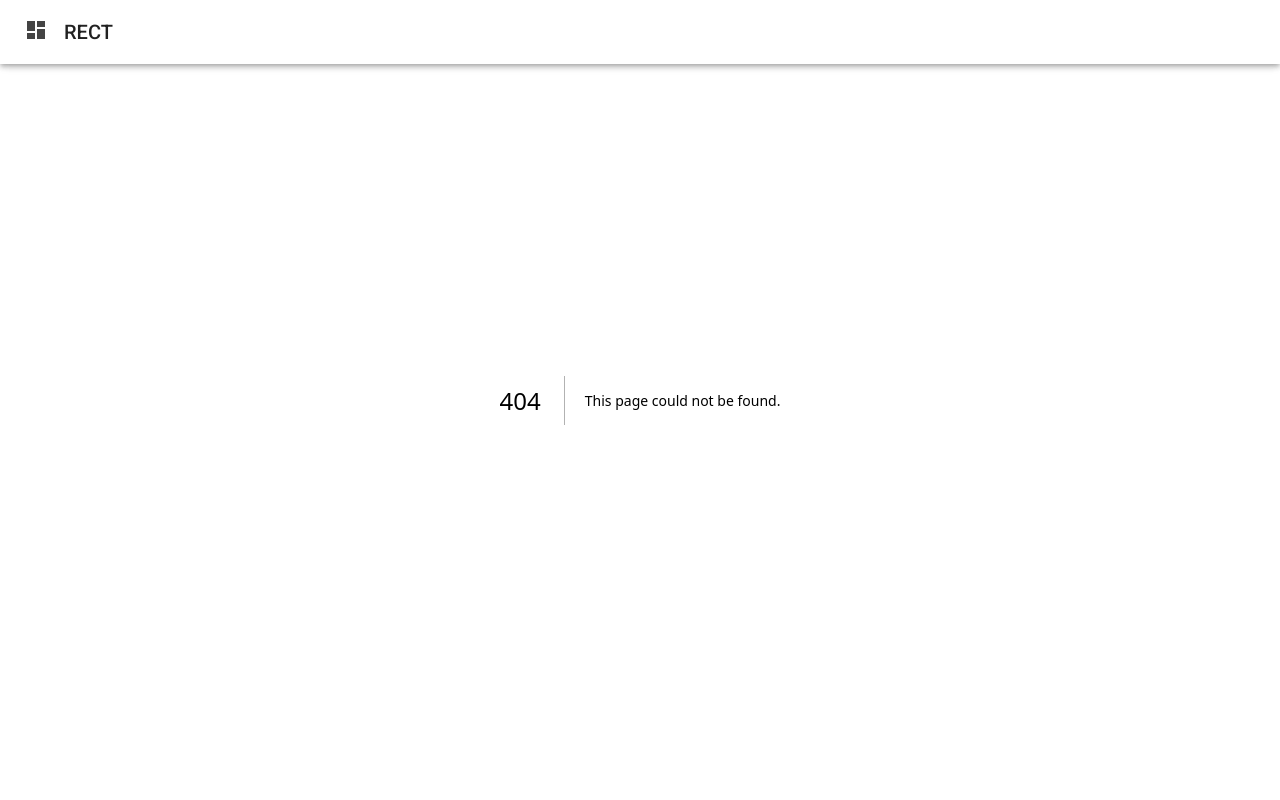
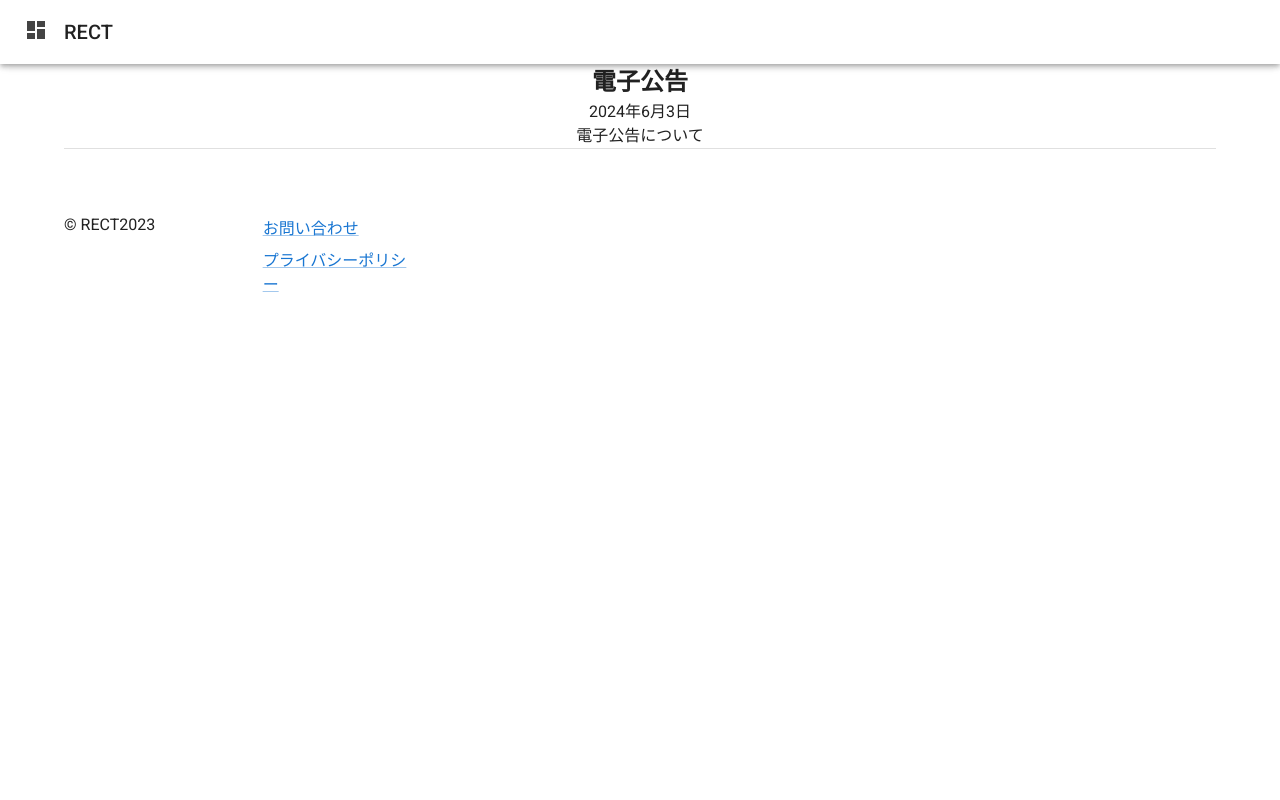
Before and after one commit to yutaroud/rect, a Next.js app: page /rect/announcement in a window 1280 px wide. Before the commit this address had no page. Shown: the top 800 px of the page. Built offline with nearby package versions, Linux system fonts and the light colour scheme.

Commit message:
電子公告用のページ作成

```diff
--- /dev/null
+++ b/src/app/announcement/Post.tsx
@@ -0,0 +1,29 @@
+import Link from "next/link";
+import { Announcement } from "../../lib/const/Announcement";
+import Divider from "@mui/material/Divider";
+
+const list = Announcement.map((post) => (
+  <>
+    <li>
+      <div>
+        <div>
+          <time dateTime={`${post.year}-${post.month}-${post.day}`}>
+            {post.year}年{post.month}月{post.day}日
+          </time>
+        </div>
+        <Link href={`${post.link}`}>{post.title}</Link>
+      </div>
+    </li>
+    <Divider />
+  </>
+));
+
+const Post = () => {
+  return (
+    <>
+      <ul style={{ listStyle: "none" }}>{list}</ul>
+    </>
+  );
+};
+
+export default Post;
--- /dev/null
+++ b/src/app/announcement/page.tsx
@@ -0,0 +1,25 @@
+import "../globals.css";
+import Container from "@mui/material/Container";
+import Box from "@mui/material/Box";
+import Post from "./Post";
+
+const Announcement = () => {
+  return (
+    <main>
+      <Box
+        component="section"
+        sx={{
+          textAlign: "center",
+        }}
+        position="relative"
+      >
+        <Container sx={{ mt: 8 }}>
+          <h1>電子公告</h1>
+          <Post />
+        </Container>
+      </Box>
+    </main>
+  );
+};
+
+export default Announcement;
--- a/src/app/header.tsx
+++ b/src/app/header.tsx
@@ -2,6 +2,7 @@ import AppBar from "@mui/material/AppBar";
 import DashboardIcon from '@mui/icons-material/Dashboard';
 import Toolbar from "@mui/material/Toolbar";
 import Typography from "@mui/material/Typography";
+import Link from 'next/link'
 
 const header = () => {
   return (
@@ -11,7 +12,7 @@ const header = () => {
           sx={{ color: "#444", mr: 2, transform: "translateY(-2px)" }}
         />
         <Typography variant="h6" color="text.primary">
-          RECT
+          <Link href="/">RECT</Link>
         </Typography>
       </Toolbar>
     </AppBar>
--- a/src/app/layout.tsx
+++ b/src/app/layout.tsx
@@ -1,6 +1,5 @@
 import Header from "./header";
 import ThemeRegistry from "@/components/ThemeRegistry/ThemeRegistry";
-import { createTheme } from "@mui/material/styles";
 import Footer from "./footer";
 
 export const metadata = {
--- /dev/null
+++ b/src/lib/const/Announcement.tsx
@@ -0,0 +1,13 @@
+type Announcement = [
+  {
+    year: number;
+    month: number;
+    day: number;
+    link: string;
+    title: string;
+  }
+];
+
+export const Announcement: Announcement = [
+  { year: 2024, month: 6, day: 3, link: "#", title: "電子公告について" },
+];
```
